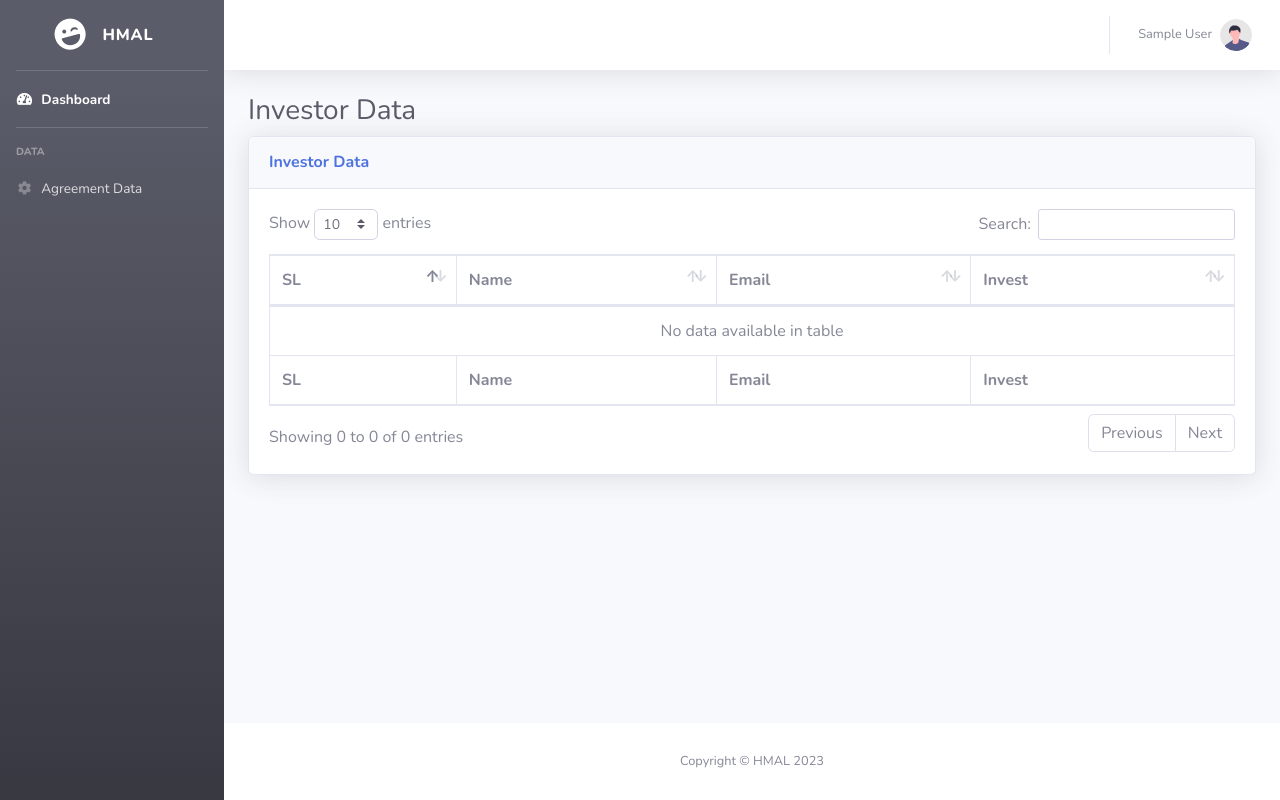
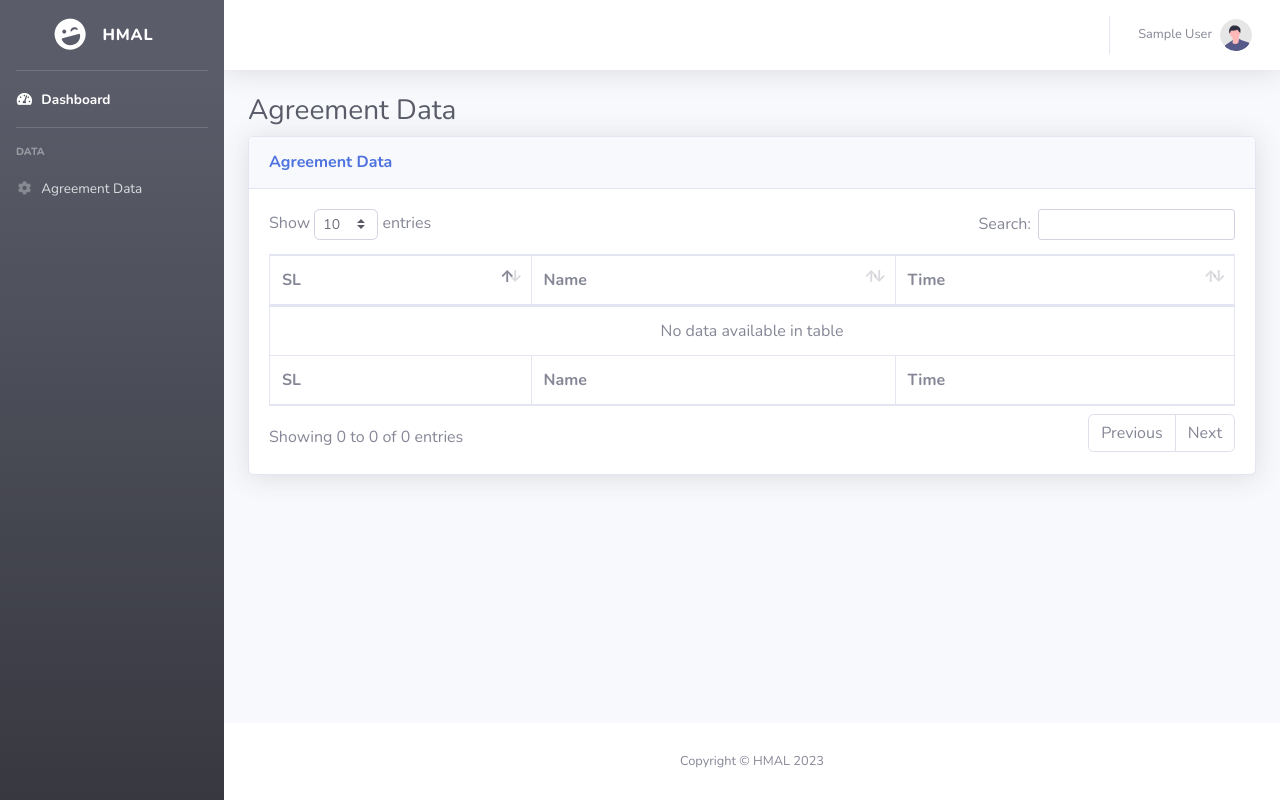
Before and after one commit to Do-Test-Live/W-Hong-Man-Association-Ltd, a PHP site: page /admin/agreement-data.php in a window 1280 px wide. Run offline with PHP 8.4, Linux system fonts and the light colour scheme; the visitor is signed in with stand-in values (Sample User, id 1); data that the repository does not hold is empty.

Commit message:
update time

```diff
--- a/admin/agreement-data.php
+++ b/admin/agreement-data.php
@@ -39,12 +39,12 @@ $db_handle = new DBController();
             <div class="container-fluid">
 
                 <!-- Page Heading -->
-                <h1 class="h3 mb-2 text-gray-800">Investor Data</h1>
+                <h1 class="h3 mb-2 text-gray-800">Agreement Data</h1>
 
                 <!-- DataTales Example -->
                 <div class="card shadow mb-4">
                     <div class="card-header py-3">
-                        <h6 class="m-0 font-weight-bold text-primary">Investor Data</h6>
+                        <h6 class="m-0 font-weight-bold text-primary">Agreement Data</h6>
                     </div>
                     <div class="card-body">
                         <div class="table-responsive">
@@ -53,29 +53,26 @@ $db_handle = new DBController();
                                 <tr>
                                     <th>SL</th>
                                     <th>Name</th>
-                                    <th>Email</th>
-                                    <th>Invest</th>
+                                    <th>Time</th>
                                 </tr>
                                 </thead>
                                 <tfoot>
                                 <tr>
                                     <th>SL</th>
                                     <th>Name</th>
-                                    <th>Email</th>
-                                    <th>Invest</th>
+                                    <th>Time</th>
                                 </tr>
                                 </tfoot>
                                 <tbody>
                                 <?php
-                                $data = $db_handle->runQuery("SELECT * FROM investor order by id desc");
-                                $row_count = $db_handle->numRows("SELECT * FROM investor order by id desc");
+                                $data = $db_handle->runQuery("SELECT * FROM agreement order by id desc");
+                                $row_count = $db_handle->numRows("SELECT * FROM agreement order by id desc");
                                 for ($i = 0; $i < $row_count; $i++) {
                                     ?>
                                     <tr>
                                         <td><?php echo $i + 1; ?></td>
                                         <td><?php echo $data[$i]["name"]; ?></td>
-                                        <td><?php echo $data[$i]["email"]; ?></td>
-                                        <td><a href="invest.php?invest_id=<?php echo $data[$i]["id"]; ?>">Invest</a></td>
+                                        <td><?php echo $data[$i]["datetime"]; ?></td>
                                     </tr>
                                 <?php } ?>
                                 </tbody>
--- a/admin/include/css.php
+++ b/admin/include/css.php
@@ -1,3 +1,5 @@
+<link rel="icon" type="image/x-icon" href="../assets/images/favicon.ico">
+
 <!-- Custom fonts for this template-->
 <link href="vendor/fontawesome-free/css/all.min.css" rel="stylesheet" type="text/css">
 <link
--- a/admin/index.php
+++ b/admin/index.php
@@ -16,6 +16,7 @@ if (isset($_SESSION['userid'])) {
 
     <title>Login - HMAL</title>
 
+    <link rel="icon" type="image/x-icon" href="../assets/images/favicon.ico">
     <!-- Custom fonts for this template-->
     <link href="vendor/fontawesome-free/css/all.min.css" rel="stylesheet" type="text/css">
     <link
--- /dev/null
+++ b/insert.php
@@ -0,0 +1 @@
+<?php
```
